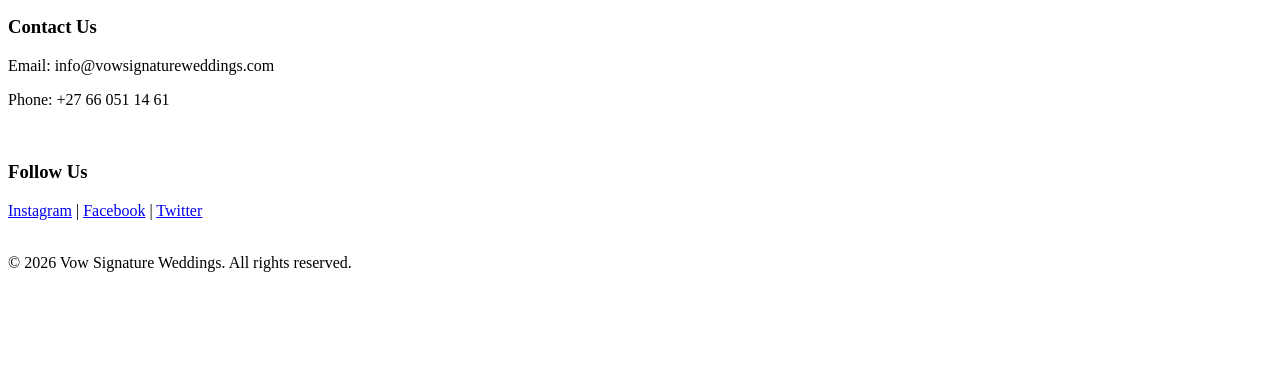
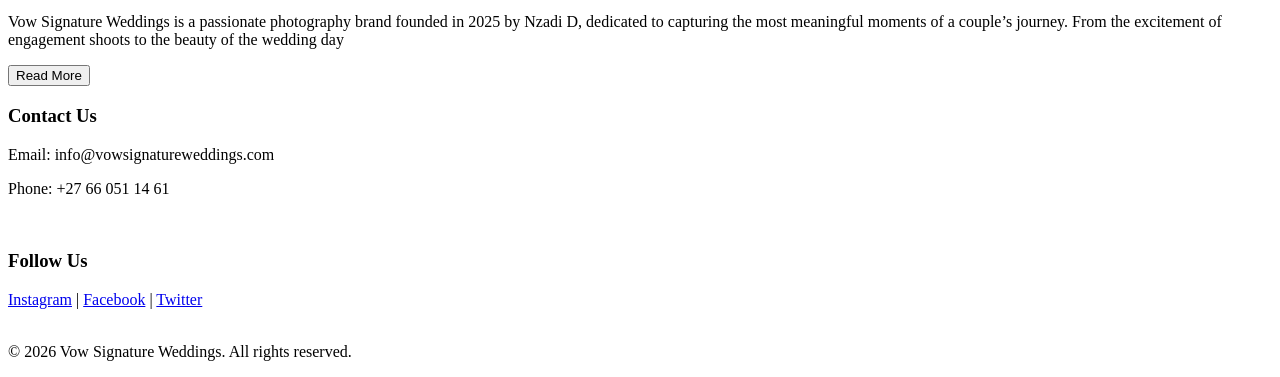
Before and after one commit to Nzadii/vowsignature, a plain HTML site: page index.html in a window 1280 px wide. Shown: the part 1727-2104 px from the top of the page. Before the commit the page ends 2015 px from the top, so only its background shows below. Drawn offline with Linux system fonts and the light colour scheme.

Commit message:
previous paragraph added
about us | preview

```diff
--- a/index.html
+++ b/index.html
@@ -73,6 +73,17 @@
 
 
 
+    <p>
+      Vow Signature Weddings is a passionate photography brand founded in 2025 by Nzadi D,
+       dedicated to capturing the most meaningful moments of a couple’s journey.
+       From the excitement of engagement shoots to the beauty of the wedding day
+    </p>
+
+    <a href="about.html">
+        <button>Read More</button>
+    </a>
+
+
 
 
 
```
